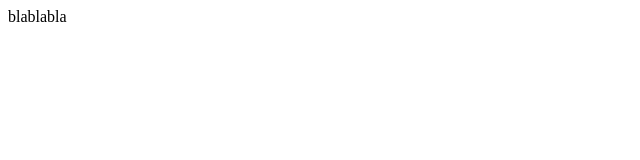
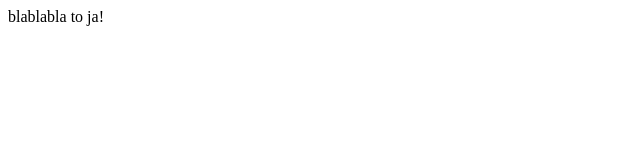
Before and after one commit to kosmalaadam/nauka-gita, a plain HTML site: page index.html in a window 1280 px wide. Shown: the full height of the page, 0-640 px from the left. Drawn offline with Linux system fonts and the light colour scheme.

Commit message:
uzupełnienie to ja!

```diff
--- a/index.html
+++ b/index.html
@@ -6,6 +6,6 @@
     <title>Nauka gita</title>
 </head>
 <body>
-    blablabla
+    blablabla to ja!
 </body>
 </html>
```
